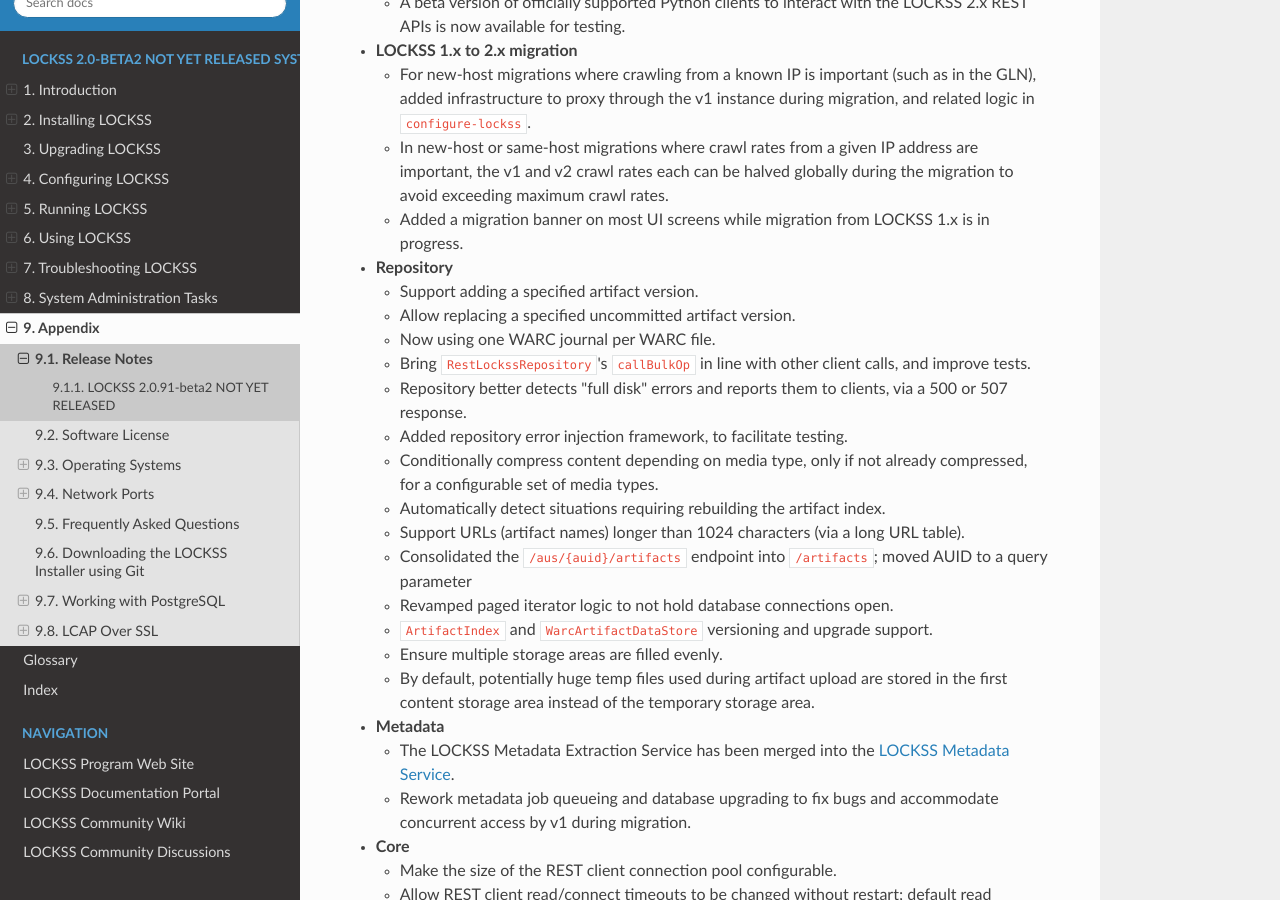
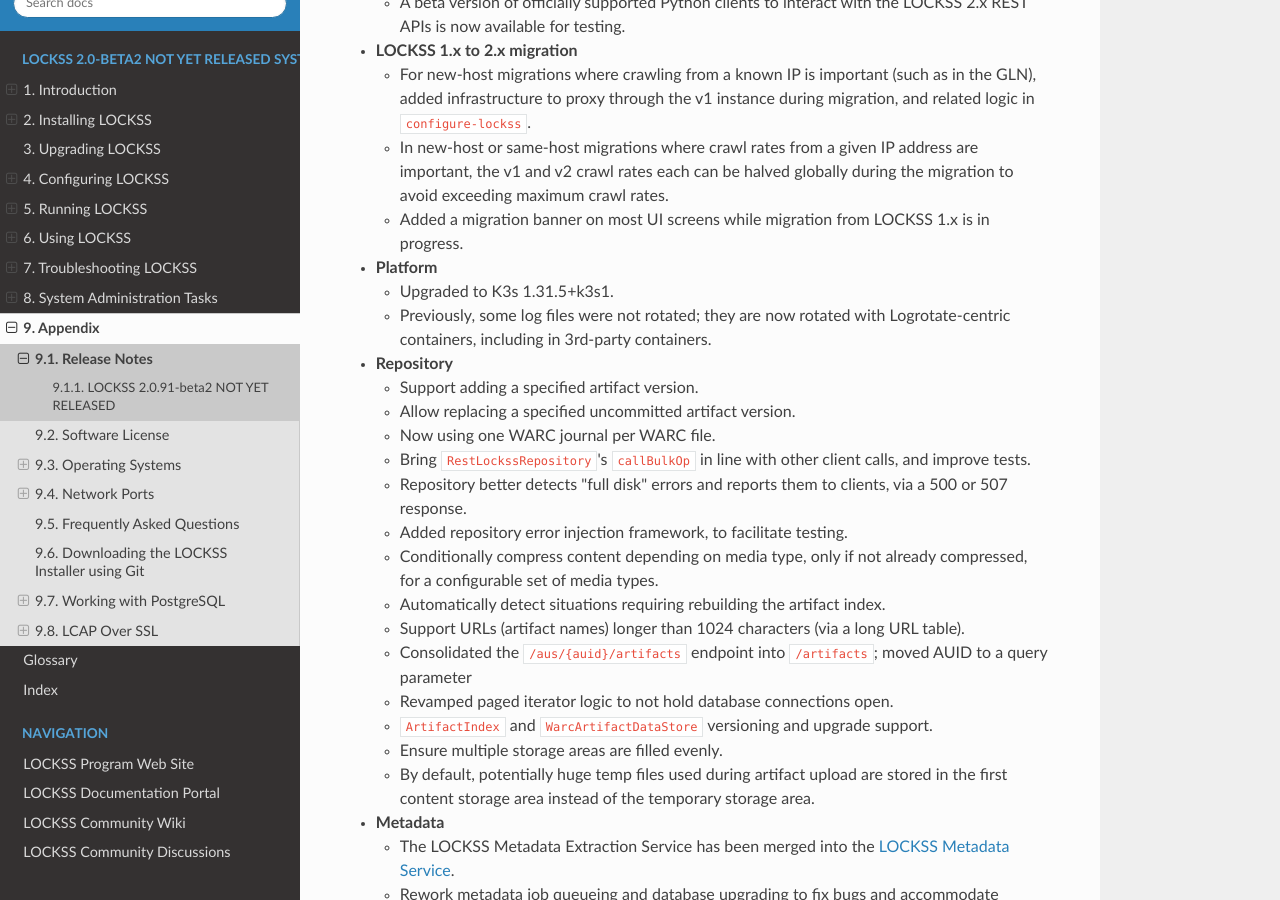
Before and after one commit to lockss/lockss-rtd-manual, a Sphinx documentation site: the page built from docs/appendix/release-notes.rst, in a window 1280 px wide and 900 px high, scrolled down 524 px. Built offline with Sphinx 7.4.7 and the Read the Docs theme 3.1.0, drawn with Linux system fonts in a browser that asks for light colours; pages that are not in the unit, such as notebooks, are missing from menus.

Commit message:
Minor additions to account for lockss-installer release notes.

```diff
--- a/docs/appendix/release-notes.rst
+++ b/docs/appendix/release-notes.rst
@@ -31,6 +31,12 @@ LOCKSS 2.0.91-beta2 NOT YET RELEASED is the second beta release of the LOCKSS 2.
    *  In new-host or same-host migrations where crawl rates from a given IP address are important, the v1 and v2 crawl rates each can be halved globally during the migration to avoid exceeding maximum crawl rates.
 
    *  Added a migration banner on most UI screens while migration from LOCKSS 1.x is in progress.
+
+*  **Platform**
+
+   *  Upgraded to :term:`K3s` 1.31.5+k3s1.
+
+   *  Previously, some log files were not rotated; they are now rotated with Logrotate-centric containers, including in 3rd-party containers.
 
 *  **Repository**
 
```
